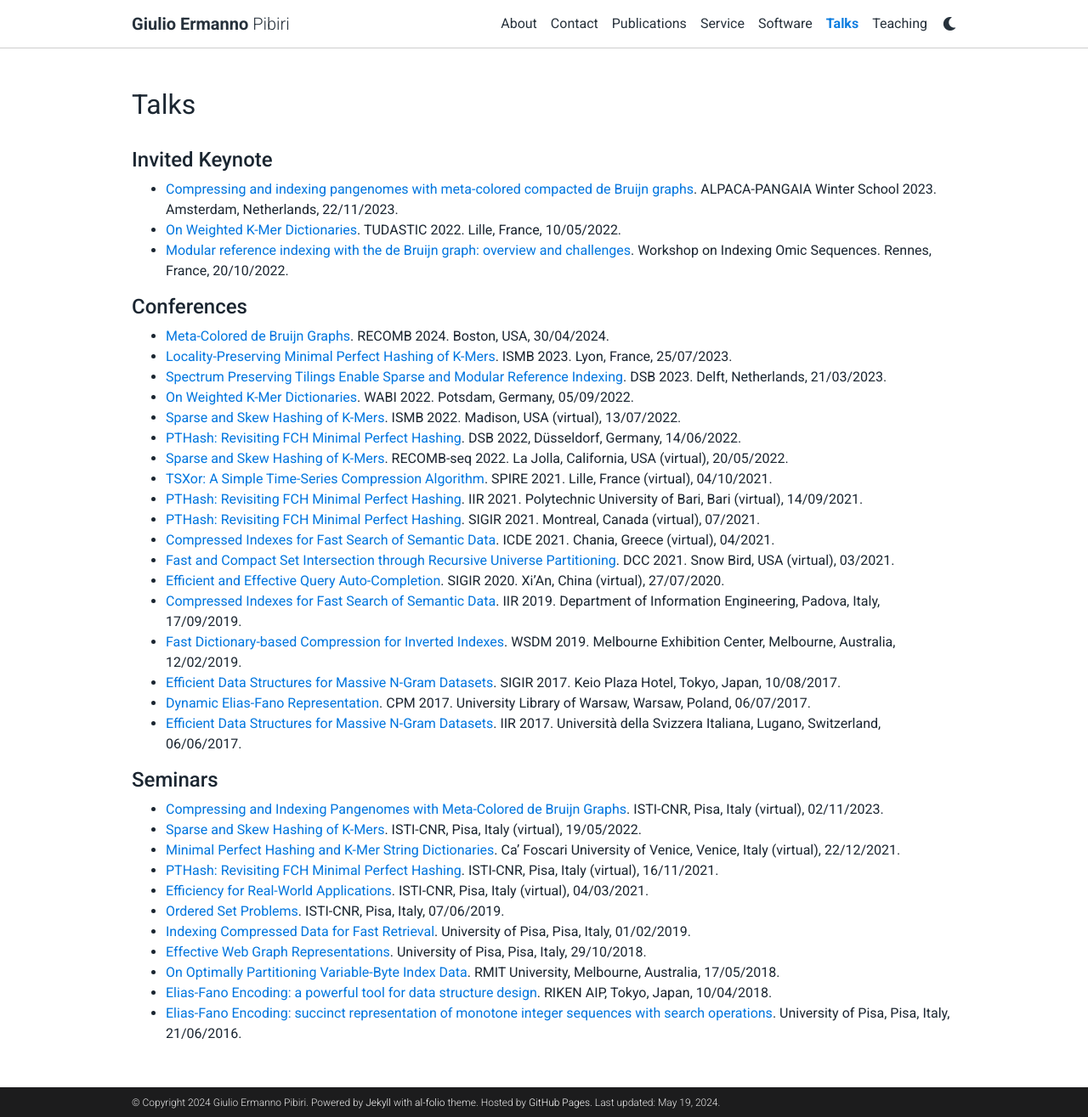
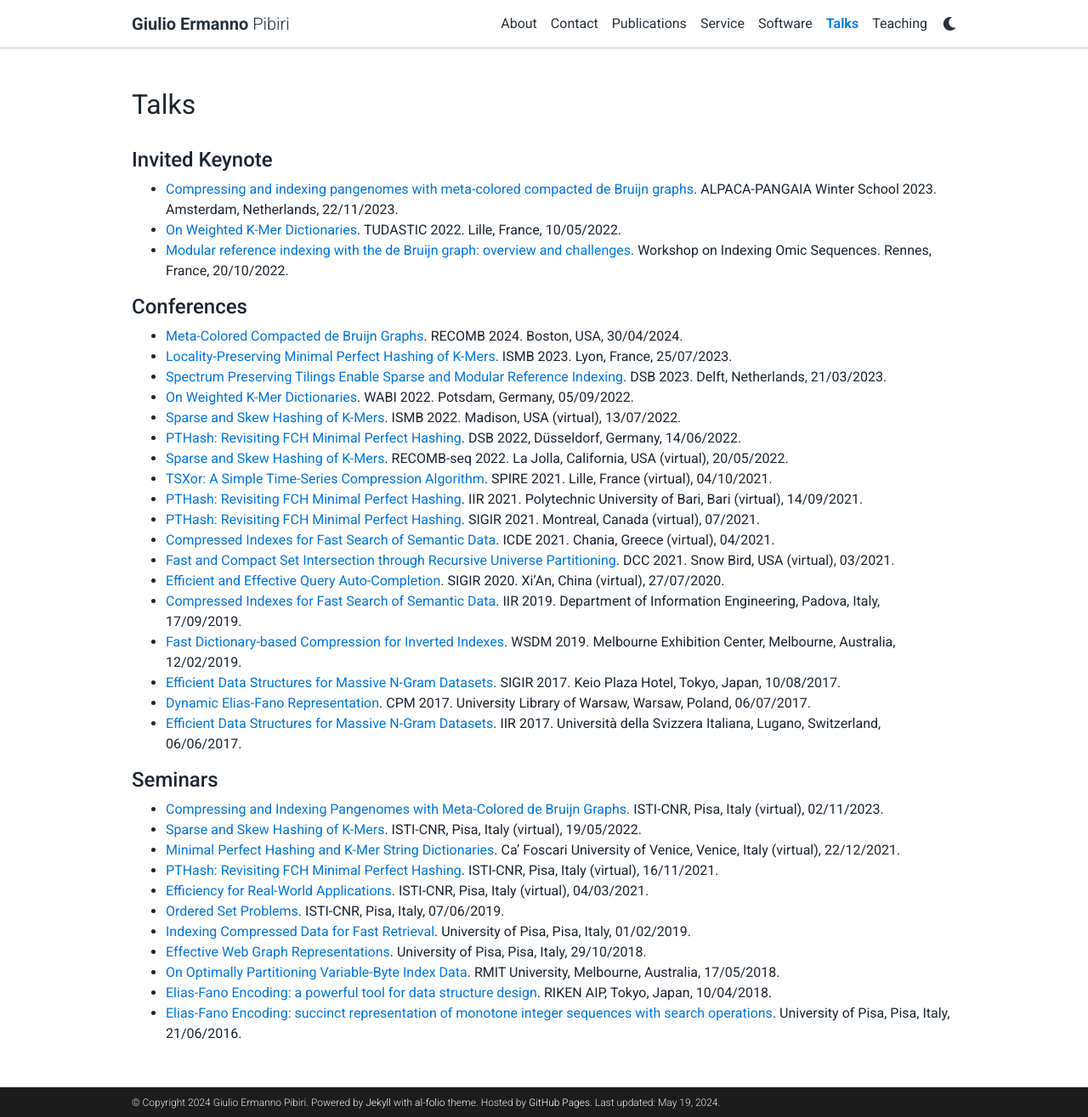
Before and after one commit to jermp/jermp.github.io, a Jekyll site: the page built from _pages/talks.md, in a window 1280 px wide and 1315 px high. Shown: the whole window at 85% size. Built offline with Jekyll 4.4.1, drawn with Linux system fonts in a browser that asks for light colours; comment, search, counter and statistics services are not loaded; a style sheet for code colours, icons or effects is not loaded.

Commit message:
fix in title

```diff
--- a/_pages/talks.md
+++ b/_pages/talks.md
@@ -14,7 +14,7 @@
 
 #### **Conferences**
 
-- [Meta-Colored de Bruijn Graphs](assets/pdf/slides/RECOMB-2024.pdf){:target="\_blank"}. RECOMB 2024. Boston, USA, 30/04/2024.
+- [Meta-Colored Compacted de Bruijn Graphs](assets/pdf/slides/RECOMB-2024.pdf){:target="\_blank"}. RECOMB 2024. Boston, USA, 30/04/2024.
 - [Locality-Preserving Minimal Perfect Hashing of K-Mers](assets/pdf/slides/ISMB2023.pdf){:target="\_blank"}. ISMB 2023. Lyon, France, 25/07/2023.
 - [Spectrum Preserving Tilings Enable Sparse and Modular Reference Indexing](assets/pdf/slides/DSB2023.pdf){:target="\_blank"}. DSB 2023. Delft, Netherlands, 21/03/2023.
 - [On Weighted K-Mer Dictionaries](assets/pdf/slides/WABI2022.pdf){:target="\_blank"}. WABI 2022. Potsdam, Germany, 05/09/2022.
```
